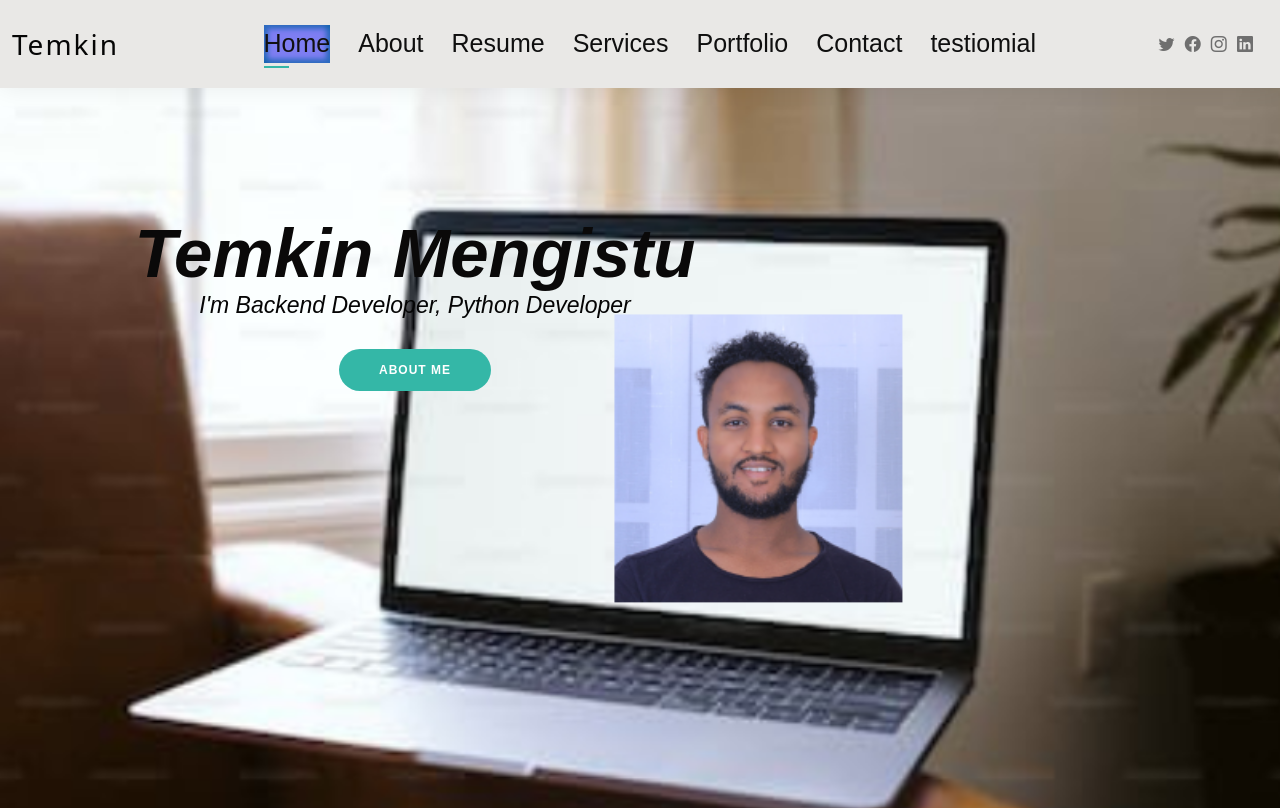
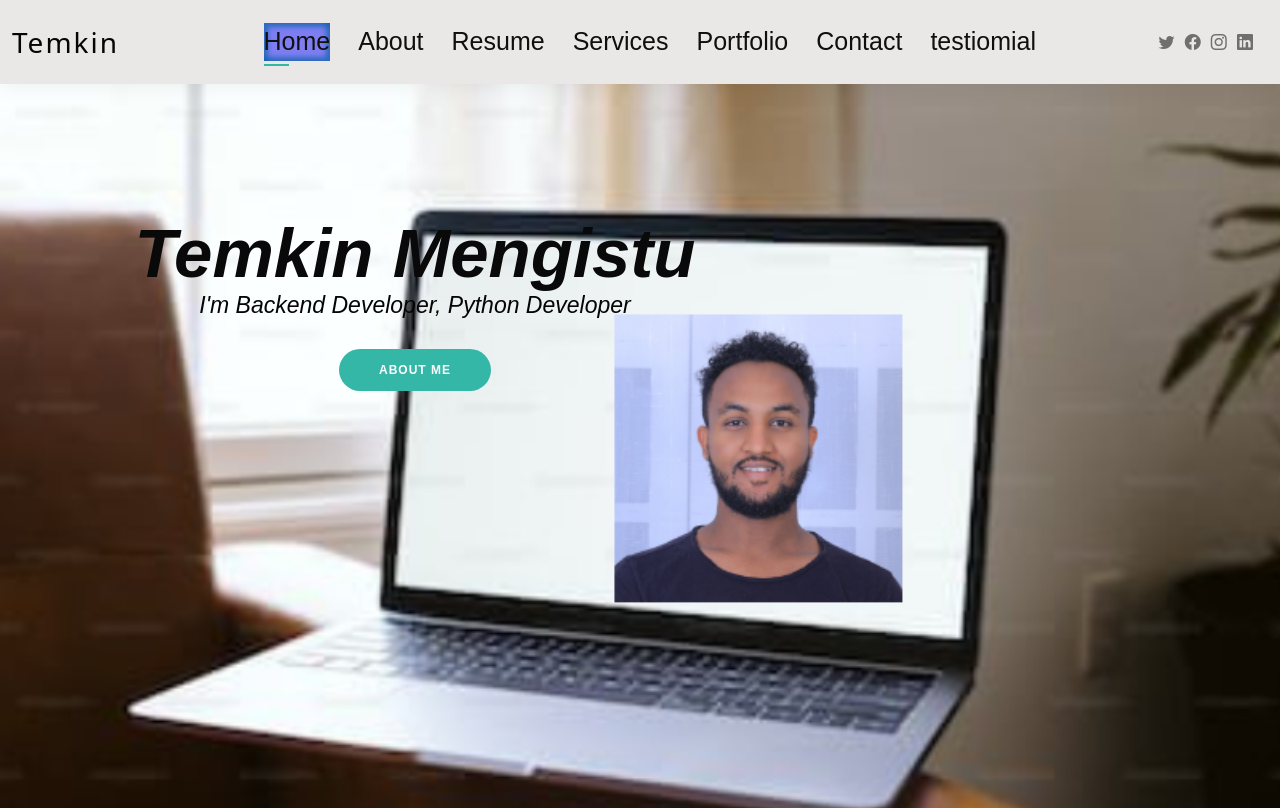
Before and after one commit to C7-2know/Temkin-portfolio, a plain HTML site: page index.html in a window 1280 px wide. Shown: the top 808 px of the page. Drawn offline with nearby package versions, Linux system fonts and the light colour scheme; files that its build step writes are made by us from their sources; files whose address does not match are found by name.

Commit message:
Update style.css

```diff
--- a/css/style.css
+++ b/css/style.css
@@ -182,7 +182,7 @@ h6 {
 
 .navbar li {
   position: relative;
-  padding: 10px 0 10px 28px;
+  padding: 8px 0 8px 28px;
 }
 
 .navbar a,
@@ -192,7 +192,7 @@ h6 {
   justify-content: space-between;
   font-family: "Raleway", sans-serif;
   font-size: 25px;
-  font-weight: 300;
+  font-weight: 200;
   color: #0f0f0f;
   white-space: nowrap;
   transition: 0.3s;
```
